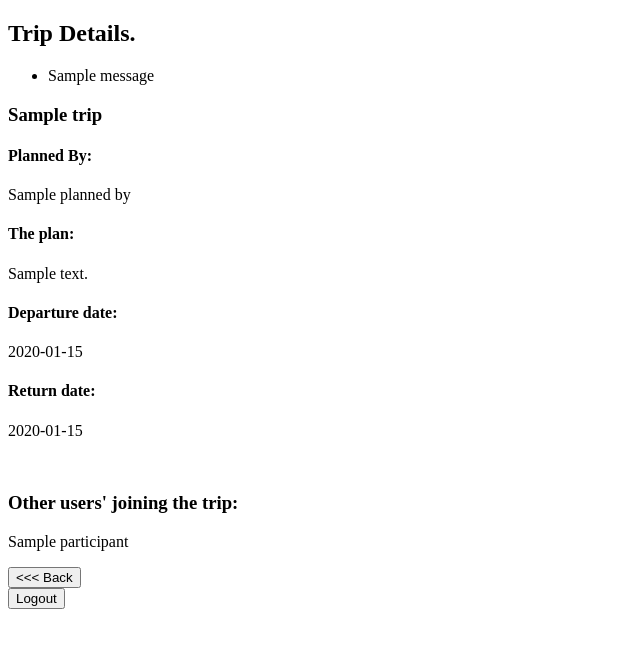
After one commit to Andonon/CD_Django_TravelBuddy, a Django app: template apps/travels/templates/travels/viewplan.html in a window 1280 px wide. The commit adds this page. Shown: the top 648 px of the page, without its empty margins (0-640 px from the left). Run offline with Django 3.2, Linux system fonts and the light colour scheme; the template is opened without the code that fills it: most values are stand-ins (such as "Sample title", 1, 10 or a date in 2020); one stand-in notice (Sample message) is shown; parts of the project's set-up code (start-up, migrations or seed data) failed here and were passed over.

Commit message:
Destination page and participants m2m is working.

```diff
--- a/apps/travels/models.py
+++ b/apps/travels/models.py
@@ -2,6 +2,7 @@
 from __future__ import unicode_literals
 from datetime import datetime
 from django.db import models
+from ..login.models import User
 
 # Create your models here.
 class DestinationManager(models.Manager):
@@ -37,6 +38,7 @@ class DestinationManager(models.Manager):
                 traveldatefrom=postdata['traveldatefrom'],
                 traveldateto=postdata['traveldateto'],
                 planned_by_id=postdata['planned_by'])
+            createtrip.participants.add(postdata['planned_by'])
             return results
 
 
@@ -50,5 +52,5 @@ class Destination(models.Model):
     planned_by = models.ForeignKey('login.User', related_name="UsersDestinations")
     created_at = models.DateTimeField(auto_now_add=True)
     updated_at = models.DateTimeField(auto_now=True)
-    participants = models.ManyToManyField('login.User', related_name="allparticipants")
+    participants = models.ManyToManyField(User, related_name="travel")
     objects = DestinationManager()
--- a/apps/travels/templates/travels/addplan.html
+++ b/apps/travels/templates/travels/addplan.html
@@ -1,13 +1,13 @@
 <!DOCTYPE html>
 <html lang='en'>
 <head>
-    <title>Main Page</title>
-    <meta description='Main Page for LoginReg App'>
+    <title>Add Travel Plans</title>
+    <meta description='Add Travel Plans for TravelBuddy App'>
     <meta charset='utf-8'/>
 </head>
 <body>
     <div id='wrapper'>
-        <h2> Welcome to the Travels App, {{ request.session.name }}... </h2>
+        <h2> Add you travel plan {{ request.session.name }}... </h2>
         {% if messages %}
             <ul class="messages">
                 {% for message in messages %}
--- /dev/null
+++ b/apps/travels/templates/travels/viewplan.html
@@ -0,0 +1,39 @@
+<!DOCTYPE html>
+<html lang='en'>
+<head>
+    <title>Main Page</title>
+    <meta description='Main Page for LoginReg App'>
+    <meta charset='utf-8'/>
+</head>
+<body>
+    <div id='wrapper'>
+        <h2> Trip Details. </h2>
+        {% if messages %}
+            <ul class="messages">
+                {% for message in messages %}
+                    <li>{{ message }}</li>
+                {% endfor %}
+            </ul>
+        {% endif %}
+        {% if trips %}
+            <h3>{{trips.name}}</h3>
+            <h4>Planned By:</h4><p>{{trips.planned_by.name}}</p>
+            <h4>The plan:</h4><p>{{trips.description}}</p>
+            <h4>Departure date:</h4><p>{{trips.traveldatefrom}}</p>
+            <h4>Return date:</h4><p>{{trips.traveldateto}}</p><br>
+        {% endif %}
+
+        <h3>Other users' joining the trip:</h3>
+        {% for participant in participants %}
+            <p>{{participant.name}}</p>
+        {% endfor %}
+
+        <form action="{% url 'travels:index' %}" method="GET">
+            <button><<< Back </button>
+        </form>
+        <form action="{% url 'auth:logout' %}" method="GET">
+            <button>Logout</button>
+        </form>
+    </div>
+</body>
+</html>
--- a/apps/travels/urls.py
+++ b/apps/travels/urls.py
@@ -3,7 +3,9 @@
 from django.conf.urls import url
 from . import views
 
+#app_name = travels -- set at project urls.py
 urlpatterns = [
     url(r'^$', views.index, name='index'),
     url(r'^addplan$', views.addplan, name='addplan'),
+    url(r'^viewplan/(?P<trip_id>\d+)$', views.viewplan, name='viewplan'),
 ]
--- a/travelbuddy/urls.py
+++ b/travelbuddy/urls.py
@@ -18,6 +18,6 @@ from django.contrib import admin
 
 urlpatterns = [
     url(r'^admin/', admin.site.urls),
-    url(r'^', include('apps.login.urls', namespace='auth', app_name='auth')),
-    url(r'^travels/', include('apps.travels.urls', namespace='travels', app_name='travels')),
+    url(r'^', include('apps.login.urls', namespace="auth")),
+    url(r'^travels/', include('apps.travels.urls', namespace="travels")),
 ]
```
Also changed, not shown: apps/travels/templates/travels/index.html (+7 -5 lines), apps/travels/views.py (+9 -5 lines), db.sqlite3.
